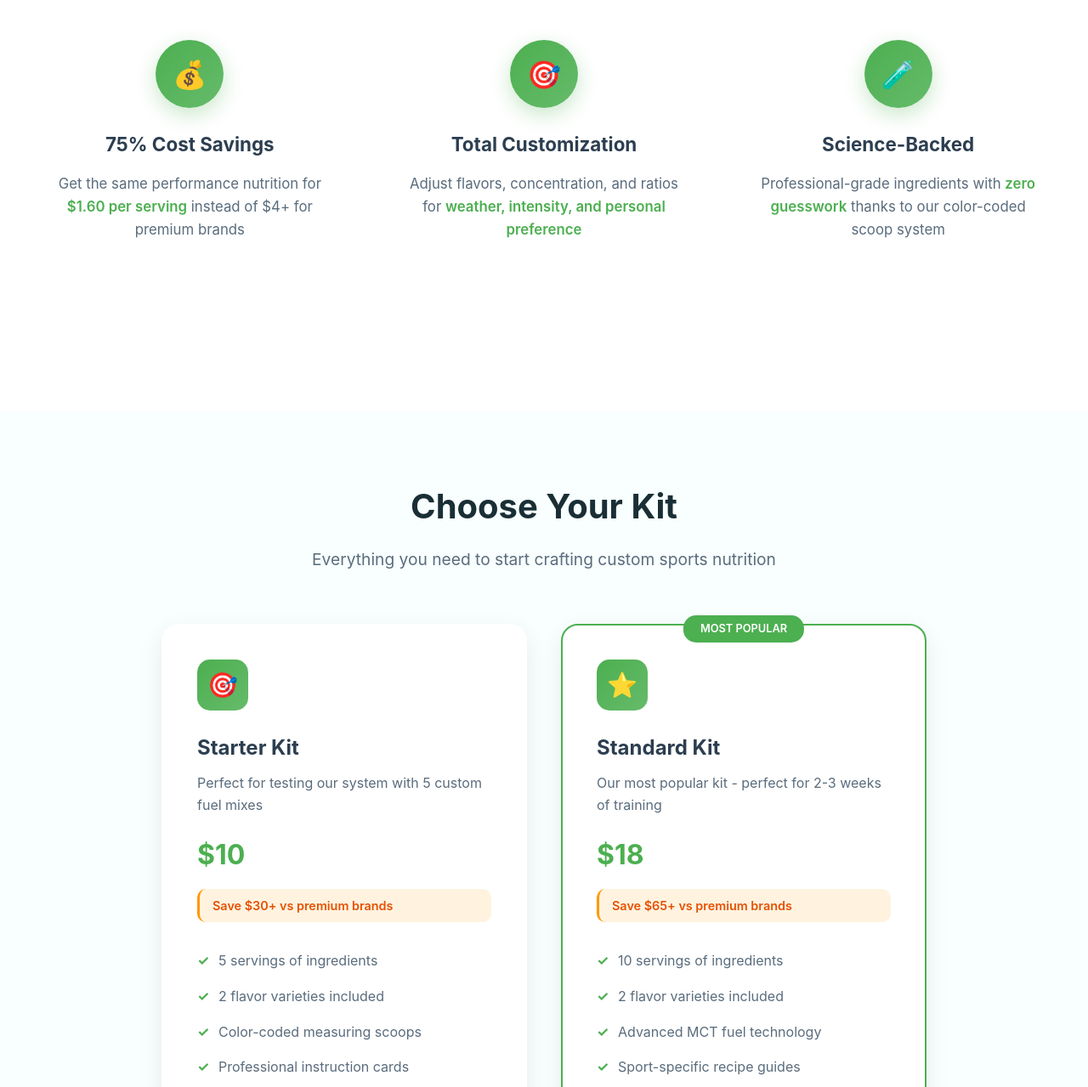
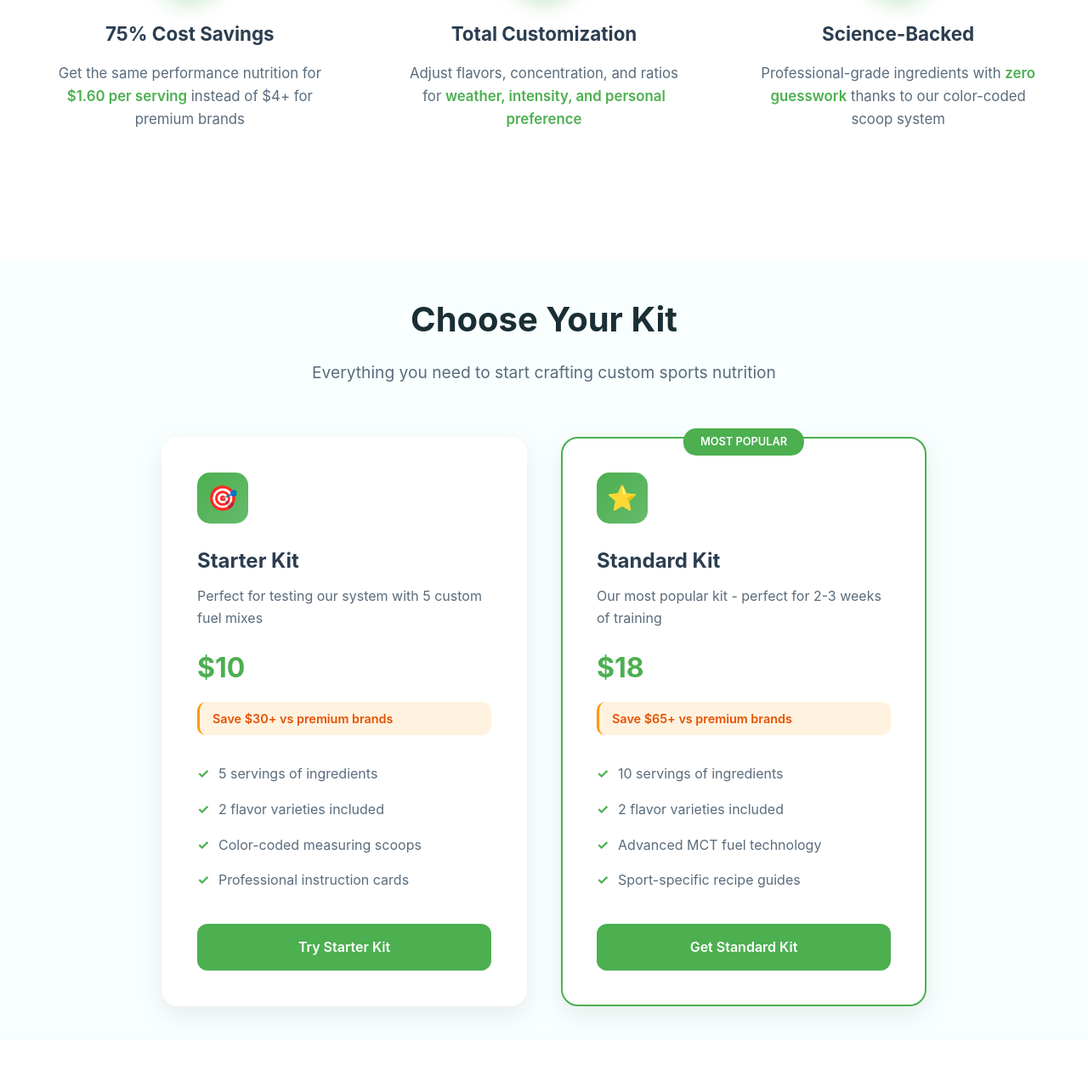
Before and after one commit to jmd-jude/fuelcraft, a website: page index.html in a window 1280 px wide. Shown: the part 742-2021 px from the top of the page at 85% size. Drawn offline with Linux system fonts and the light colour scheme.

Commit message:
rebuild with new look

```diff
--- a/index.html
+++ b/index.html
@@ -84,7 +84,7 @@
         /* Hero Section */
         .hero {
             background: linear-gradient(135deg, #f8fffe 0%, #e8f5e8 100%);
-            padding: 80px 20px;
+            padding: 40px 20px;
             text-align: center;
         }
 
@@ -168,7 +168,7 @@
 
         /* Value Props */
         .value-props {
-            padding: 80px 20px;
+            padding: 30px 20px;
             background: white;
         }
 
@@ -224,7 +224,7 @@
         /* Products Preview */
         .products-preview {
             background: #f8fffe;
-            padding: 80px 20px;
+            padding: 40px 20px;
         }
 
         .section-header {
```
